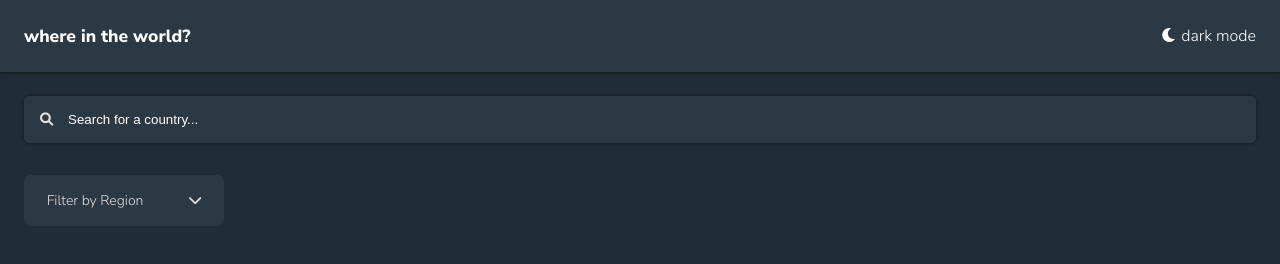
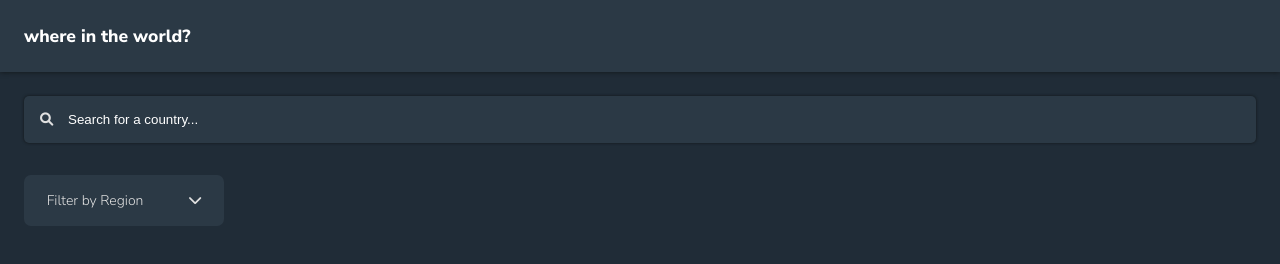
Before and after one commit to zeeshan-ahmad-khan/frontend-mentor-challenges, a plain HTML site: page rest-countries-api-with-color-theme-switcher-master/index.html in a window 1280 px wide. Drawn offline with Linux system fonts and the light colour scheme; no server answers.

Commit message:
Update index.html
frontend-mentor-challenge

```diff
--- a/rest-countries-api-with-color-theme-switcher-master/index.html
+++ b/rest-countries-api-with-color-theme-switcher-master/index.html
@@ -15,7 +15,6 @@
     <div class="container">
       <div class="header-container">
         <div class="heading">where in the world?</div>
-        <div class="mode"><i class="fas fa-moon"></i> dark mode</div>
       </div>
       <div class="filter-search">
         <form class="search">
```
